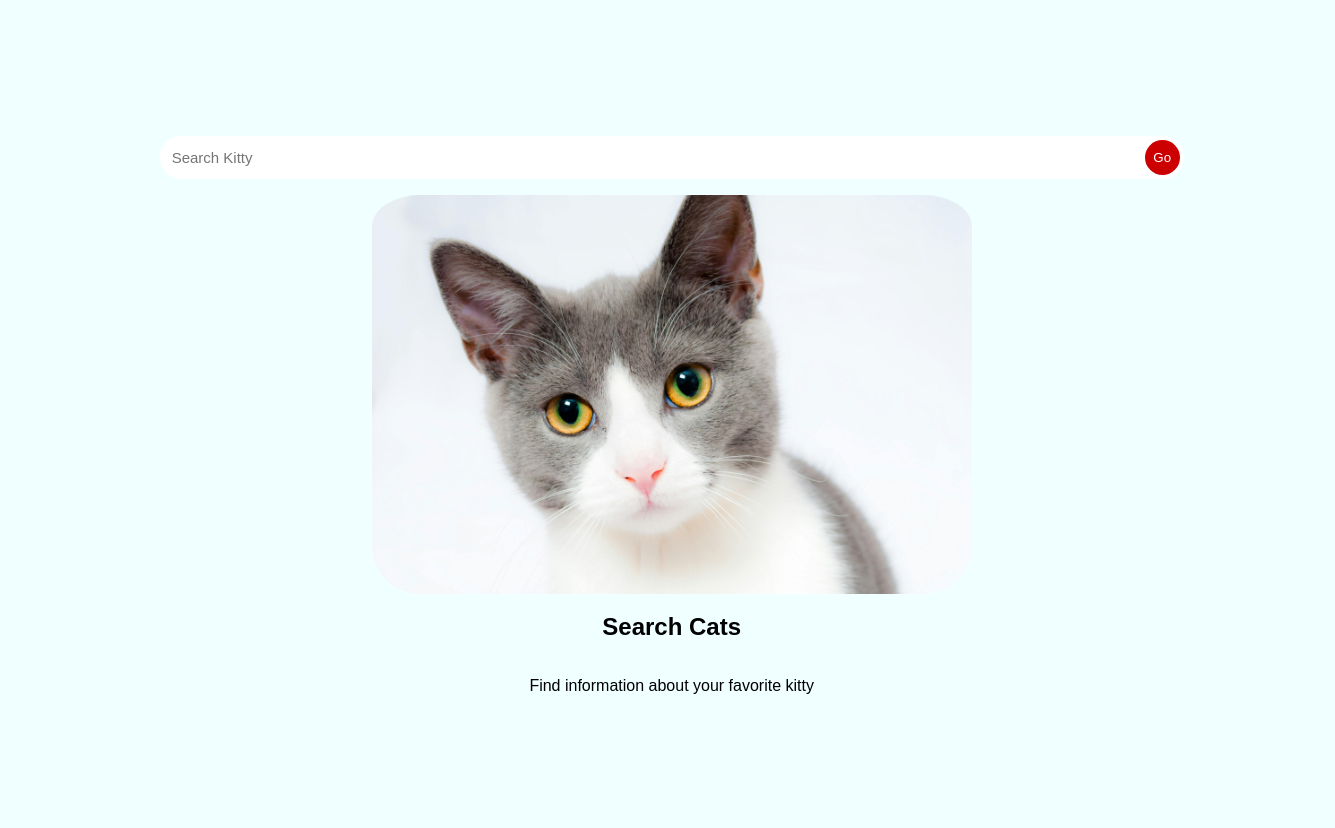
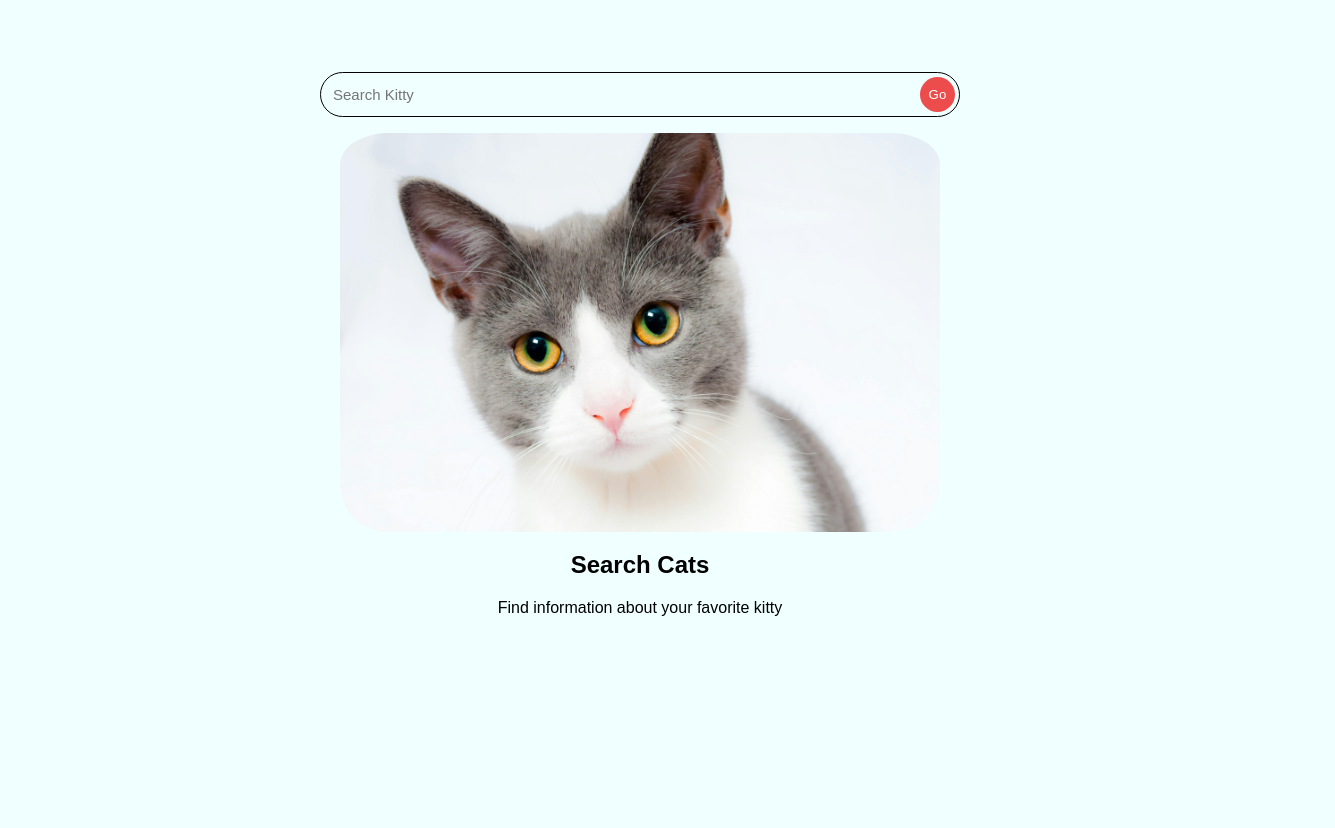
Before and after one commit to Ramazan774/cat-alog, a plain HTML site: page index.html in a window 1280 px wide. Shown: the whole page, 1335 px wide, since content can reach past the window. Drawn offline with Linux system fonts and the light colour scheme.

Commit message:
started js

```diff
--- a/index.html
+++ b/index.html
@@ -10,7 +10,7 @@
   <section id="search-page" class="search-page">
     <div class="search-container">
       <input type="text" class="search-box" placeholder="Search Kitty" >
-      <button class="search-btn">Go</button>
+      <button id="search-btn">Go</button>
     </div>
     <img src="assets/cat.jpg" alt="Cat image">
     <div class="text">
@@ -18,6 +18,12 @@
       <p>Find information about your favorite kitty</p>
     </div>
   </section>
+
+  <section id="cat-info-page" class="cat-info-page">
+    <div class="info-box">
+
+    </div>
+  </section>
   <script src="script.js"></script>
 </body>
 </html>
--- a/script.js
+++ b/script.js
@@ -0,0 +1,11 @@
+document.getElementById('search-btn').addEventListener('click',
+async function() {
+  const query = document.getElementsByClassName('search-box').value;
+  if(!query){
+    alert('Please enter cat breed');
+    return;
+  }
+
+  const apiKey = 'live_0PAyx0vtfkw6tCNCX53e3nrY8aVlmIeRlXrZuX0eIaaJKQHLpdq4OMYL9tvYvuWz';
+  const apiUrl = `https://api.thecatapi.com/v1/images/search?limit=1&breed_ids=beng&api_key=live_0PAyx0vtfkw6tCNCX53e3nrY8aVlmIeRlXrZuX0eIaaJKQHLpdq4OMYL9tvYvuWz`;
+})
--- a/style.css
+++ b/style.css
@@ -4,14 +4,22 @@
   text-decoration: none;
 }
 
+body {
+  display: flex;
+  flex-direction: column;
+  text-align: center;
+  align-items: center;
+  justify-content: center;
+}
 section {
   display: flex;
   flex-direction: column;
-  width: 80vw;
-  padding: 8rem 12%;
+  width: 50vw;
+  padding: 4rem 8%;
 }
 .search-container {
-  background-color: #FFF;
+  background-color: transparent;
+  border: 1px solid black;
   position: relative;
   border-radius: 30px;
   padding: 3px 50px 3px 10px;
@@ -24,11 +32,11 @@ section {
   border: 0;
   width: 100%;
 }
-.search-btn {
+#search-btn {
   position: absolute;
   right: 4px;
   top: 4px;
-  background-color: #C00;
+  background-color: rgb(236, 76, 76);
   border-radius: 50%;
   border: 0;
   color: #FFF;
@@ -47,10 +55,6 @@ section {
   padding-top: 1rem;
 }
 .text {
-  display: flex;
-  flex-direction: column;
-  align-items: center;
-  justify-content: center;
-  text-align: center;
+
 
 }
```
